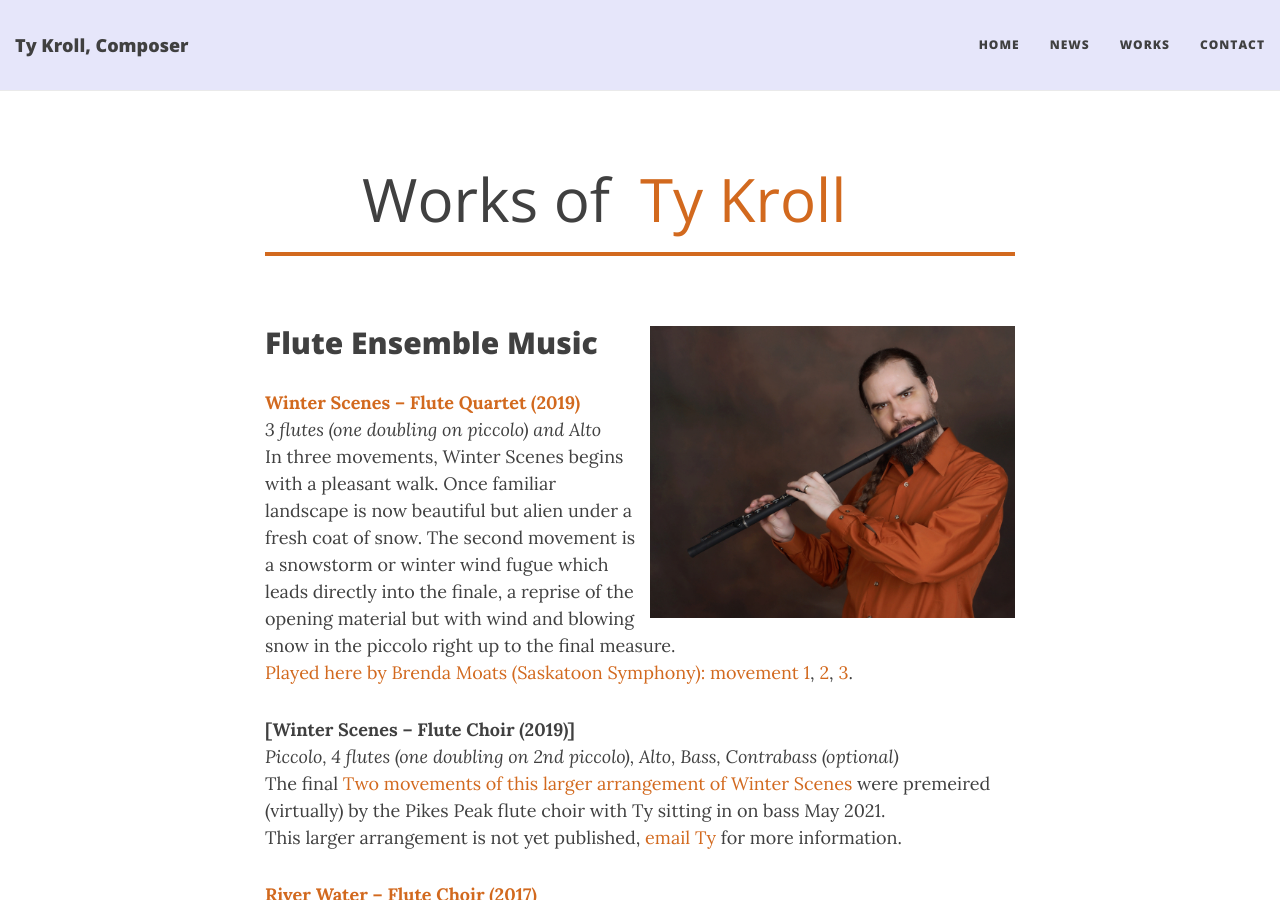
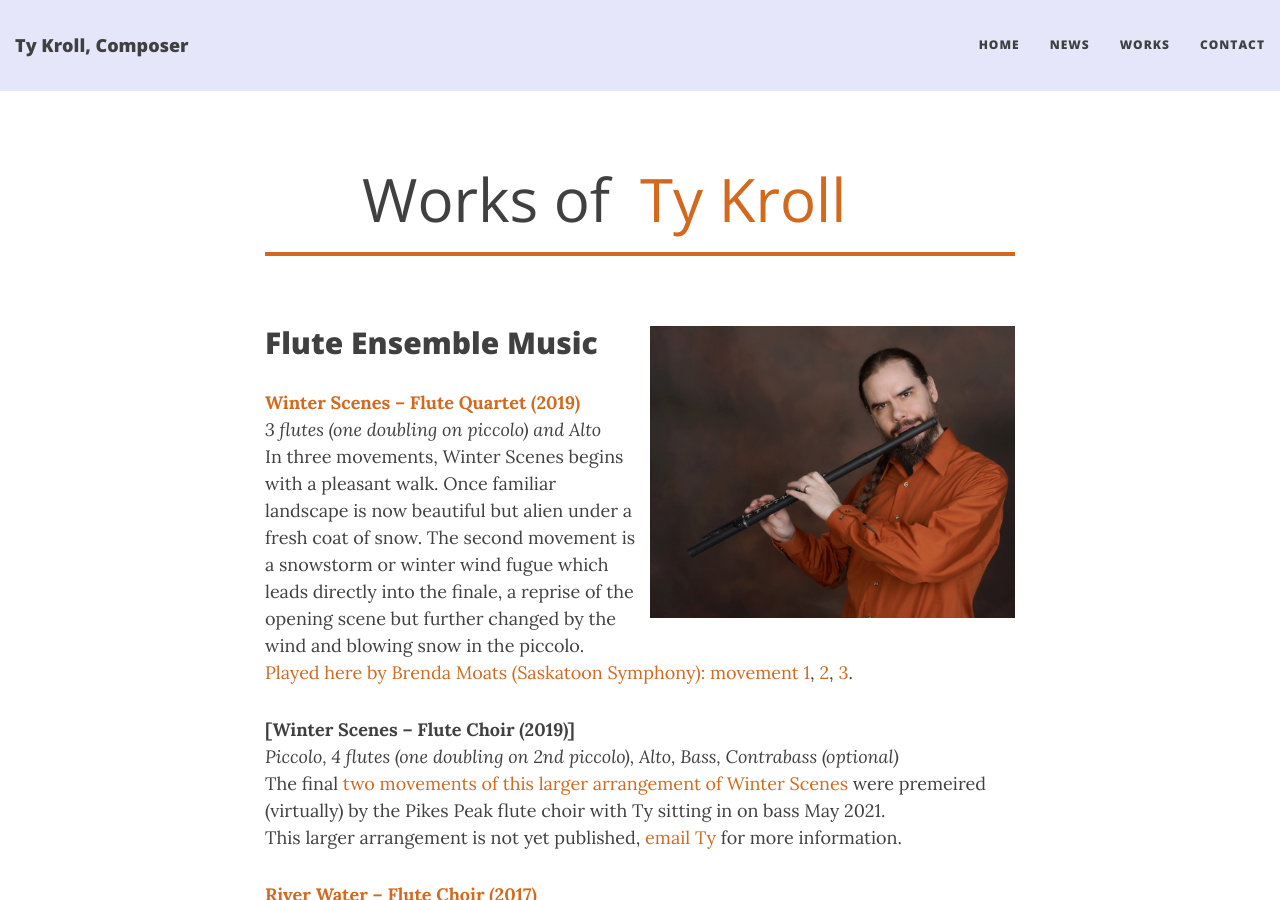
Before and after one commit to ctrueden/tykroll.com, a Jekyll site: the page built from works.md, in a window 1280 px wide and 900 px high. Built offline with Jekyll 4.4.1, drawn with Linux system fonts in a browser that asks for light colours; nearby versions of some CDN libraries.

Commit message:
Update works.md

```diff
--- a/works.md
+++ b/works.md
@@ -9,12 +9,12 @@ subtitle: Ty Kroll
 
 __[Winter Scenes – Flute Quartet (2019)](https://www.musicnotes.com/sheetmusic/mtd.asp?ppn=MN0245038)__
 <br>_3 flutes (one doubling on piccolo) and Alto_
-<br>In three movements, Winter Scenes begins with a pleasant walk. Once familiar landscape is now beautiful but alien under a fresh coat of snow. The second movement is a snowstorm or winter wind fugue which leads directly into the finale, a reprise of the opening material but with wind and blowing snow in the piccolo right up to the final measure.
+<br>In three movements, Winter Scenes begins with a pleasant walk. Once familiar landscape is now beautiful but alien under a fresh coat of snow. The second movement is a snowstorm or winter wind fugue which leads directly into the finale, a reprise of the opening scene but further changed by the wind and blowing snow in the piccolo.
 <br>[Played here by Brenda Moats (Saskatoon Symphony): movement 1](https://www.youtube.com/watch?v=mofdqOf49NE), [2](https://www.youtube.com/watch?v=0GxHESBiWt8), [3](https://www.youtube.com/watch?v=4UVpBqKagzs).
 
 __[Winter Scenes – Flute Choir (2019)]__
 <br>_Piccolo, 4 flutes (one doubling on 2nd piccolo), Alto, Bass, Contrabass (optional)_
-<br>The final [Two movements of this larger arrangement of Winter Scenes](https://www.facebook.com/watch/?v=771933873482347) were premeired (virtually) by the Pikes Peak flute choir with Ty sitting in on bass May 2021.
+<br>The final [two movements of this larger arrangement of Winter Scenes](https://www.facebook.com/watch/?v=771933873482347) were premeired (virtually) by the Pikes Peak flute choir with Ty sitting in on bass May 2021.
 <br>This larger arrangement is not yet published, [email Ty](mailto:ty@tykroll.com) for more information.
 
 __[River Water – Flute Choir (2017)](https://www.musicnotes.com/sheetmusic/mtd.asp?ppn=MN0176498)__
```
